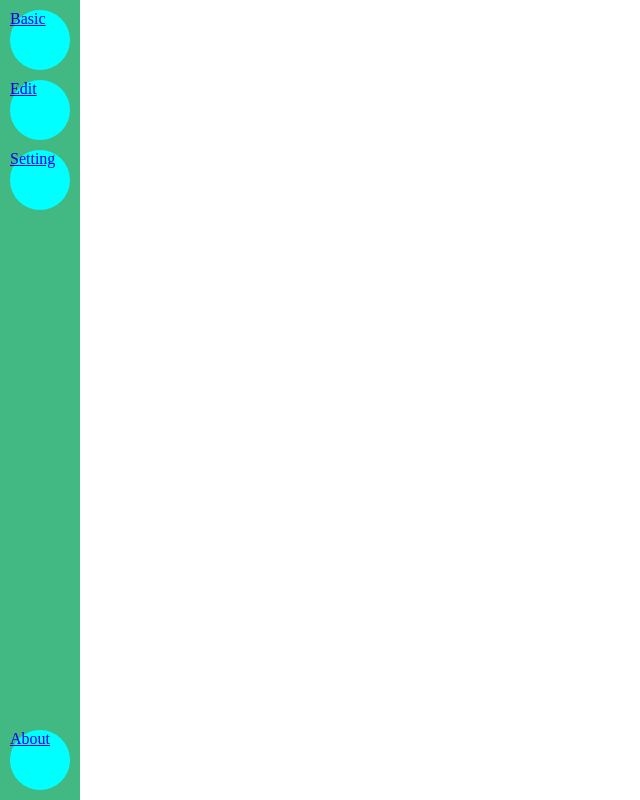
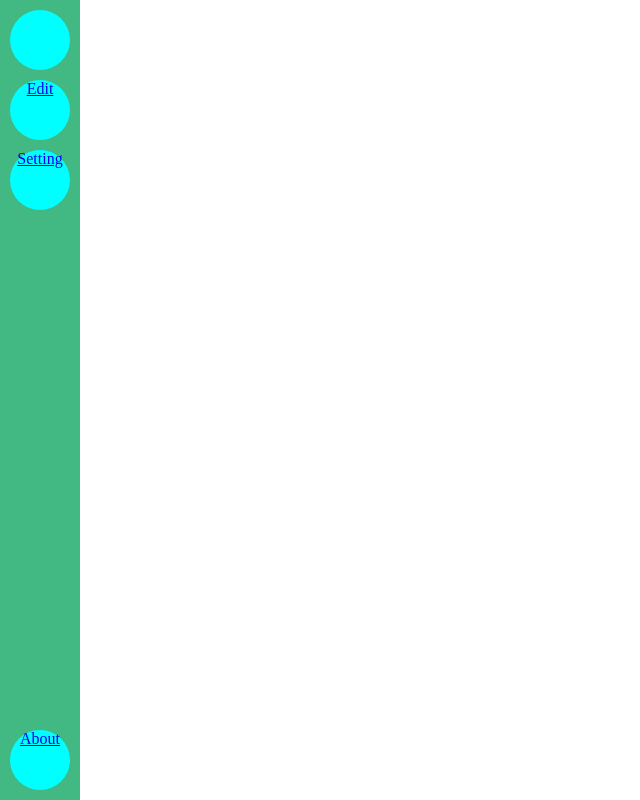
Before and after one commit to amekiri13/Roll-Call-, a JavaScript app: page / in a window 1280 px wide. Shown: the whole page, without its empty margins (0-640 px from the left). Built offline with nearby package versions, Linux system fonts and the light colour scheme.

Commit message:
Font Awesome图标不显示

```diff
--- a/src/components/LeftMenu.vue
+++ b/src/components/LeftMenu.vue
@@ -1,6 +1,6 @@
 <template>
 <ul class="menu">
-  <li><router-link to="/">Basic</router-link></li>
+  <li><router-link to="/"><font-awesome-icon icon="fa-solid fa-house" class="icon" /></router-link></li>
   <li><router-link to="/edit">Edit</router-link></li>
   <li><router-link to="/setting">Setting</router-link></li>
   <li style="position: absolute;bottom: 0"><router-link to="/about">About</router-link></li>
@@ -33,5 +33,12 @@ export default {
   width: 60px;
   border-radius: 60px;
   background-color: aqua;
+  display: flex;
+  justify-content: center;
+}
+.icon {
+  font-size: 40px;
+  margin: 8px 0;
+  position: relative;
 }
 </style>
--- a/src/main.js
+++ b/src/main.js
@@ -5,8 +5,9 @@ import { createRouter, createWebHashHistory } from 'vue-router'
 import { library } from '@fortawesome/fontawesome-svg-core'
 import { FontAwesomeIcon } from '@fortawesome/vue-fontawesome'
 import { faUserSecret } from '@fortawesome/free-solid-svg-icons'
+import { faTwitter } from '@fortawesome/free-brands-svg-icons'
 
-library.add(faUserSecret)
+library.add(faUserSecret,faTwitter)
 
 const routes  = [
     {path: '/', name: 'home', component: { render() {return "Home"} }},
```
